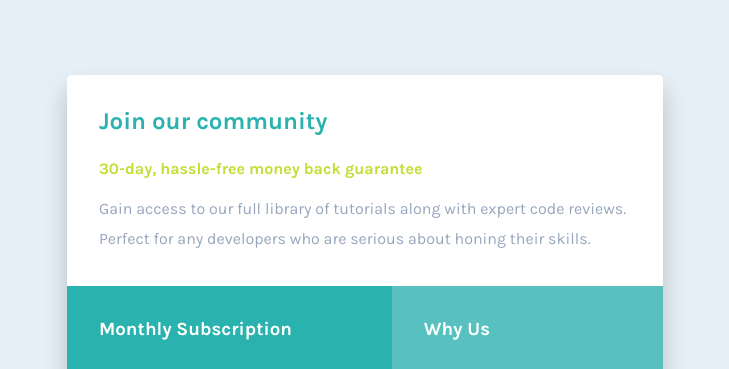
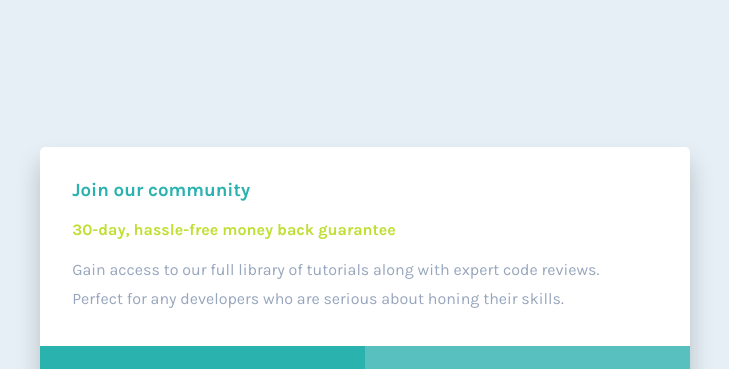
Before and after one commit to pablowbk/fem-single-price-grid-component, a website: page index.html in a window 1280 px wide. Shown: the top 369 px of the page, without its empty margins (275-1004 px from the left). Drawn offline with Linux system fonts and the light colour scheme.

Commit message:
fix desktop layout

```diff
--- a/css/style.css
+++ b/css/style.css
@@ -27,6 +27,9 @@ body {
   font-family: "Karla", sans-serif;
   font-size: 16px;
   background: var(--LightGray);
+}
+
+main {
   display: grid;
   justify-items: center;
   align-items: center;
@@ -153,7 +156,7 @@ footer {
 @media screen and (min-width: 900px) {
   .grid-container {
     grid-template-areas: "join join" "subscribe whyus";
-    /*grid-template-columns: 1fr 1fr;*/
+    grid-template-columns: 1fr 1fr;
     max-width: 100%;
   }
 
--- a/index.html
+++ b/index.html
@@ -16,7 +16,8 @@
 </head>
 <body>
 
-	<main class="grid-container">
+	<main>
+		<section class="grid-container">
 
 			<article class="join">
 				<h1>Join our community</h1>
@@ -52,6 +53,8 @@
 				</ul>
 			</article>
 
+		</section>
+
 	</main>
 
   <footer>
```
Lines whose indentation alone changed are shown as unchanged.
